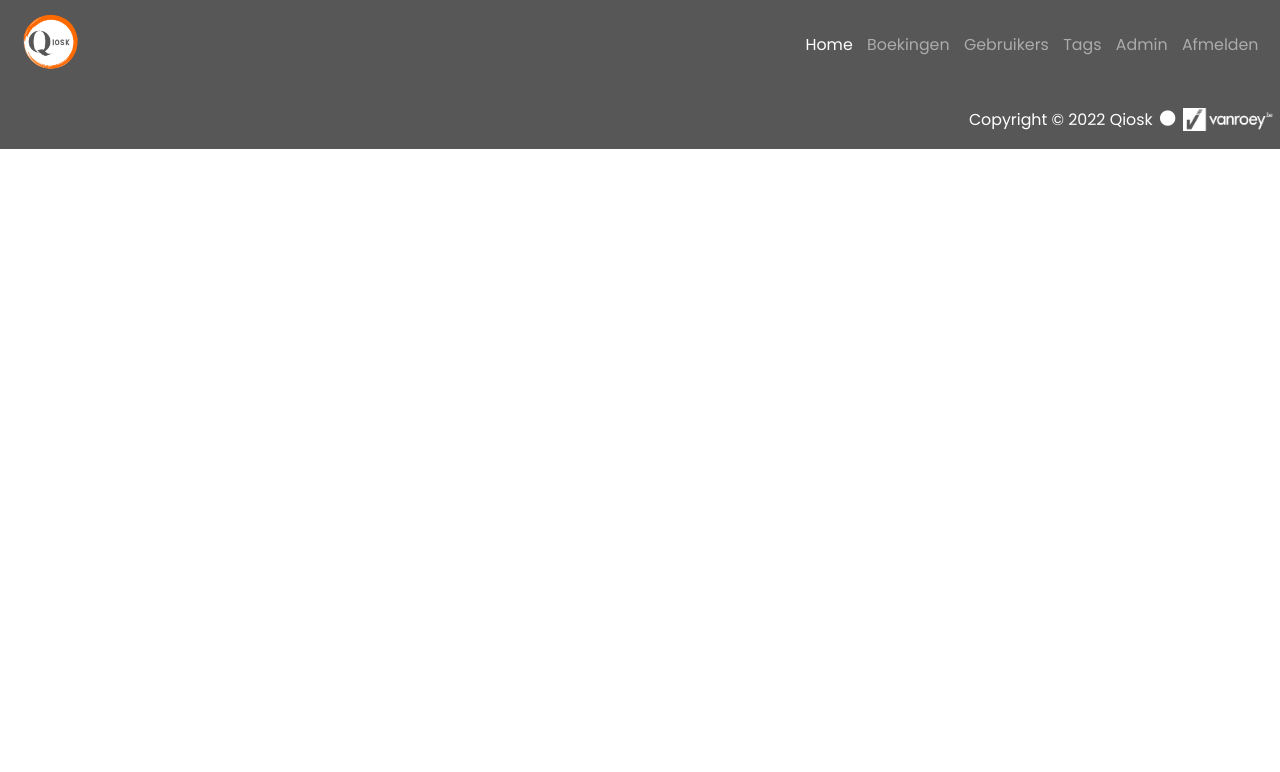
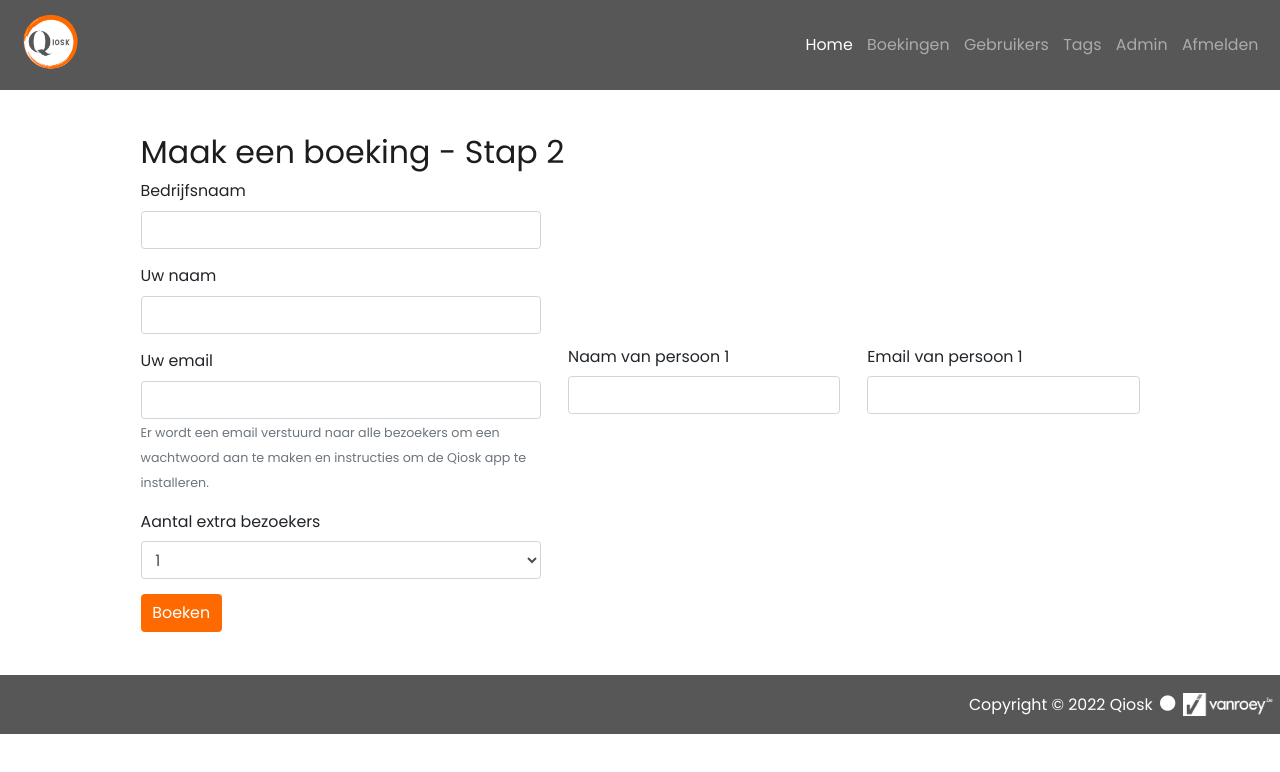
Before and after one commit to RubenBoone/Qiosk-Webapp, an Angular app: page /booking2 in a window 1280 px wide. Before the commit this address led to /. Shown: the top 772 px of the page. Built offline with nearby package versions, Linux system fonts and the light colour scheme.

Commit message:
booking form stap 2

```diff
--- a/src/app/app-routing.module.ts
+++ b/src/app/app-routing.module.ts
@@ -1,11 +1,13 @@
 import { NgModule } from '@angular/core';
 import { RouterModule, Routes } from '@angular/router';
+import { BookingFormComponent } from './booking/booking-form/booking-form.component';
 import { DatePickerComponent } from './booking/date-picker/date-picker.component';
 import { HomeComponent } from './home/home.component';
 
 const routes: Routes = [
   { path: '', component: HomeComponent },
   { path: 'booking', component: DatePickerComponent },
+  { path: 'booking2', component: BookingFormComponent },
 ];
 
 @NgModule({
--- a/src/app/booking/booking-form/booking-form.component.html
+++ b/src/app/booking/booking-form/booking-form.component.html
@@ -1 +1,45 @@
-<p>booking-form works!</p>
+<div class="container my-5">
+  <h2>Maak een boeking - Stap 2</h2>
+    <form class="row">
+      <div class="col-md-5 col-sm-12">
+      <div class="mb-3">
+        <label for="company" class="form-label">Bedrijfsnaam</label>
+        <input type="text" class="form-control" id="company" aria-describedby="company">
+      </div>
+      <div class="mb-3">
+        <label for="name" class="form-label">Uw naam</label>
+        <input type="text" class="form-control" id="name">
+      </div>
+      <div class="mb-3">
+        <label for="email" class="form-label">Uw email</label>
+        <input type="email" class="form-control" id="email">
+        <small class="text-muted">Er wordt een email verstuurd naar alle bezoekers om een wachtwoord aan te maken en instructies om de Qiosk app te installeren.</small>
+      </div>
+      <div class="mb-3">
+        <label for="numberOfPersons" class="form-label">Aantal extra bezoekers</label>
+        <select name="numberOfPersons" id="numberOfPersons"  class="form-control">
+          <option value="1">1</option>
+          <option value="2">2</option>
+          <option value="3">3</option>
+          <option value="4">4</option>
+          <option value="5">5</option>
+        </select>
+    </div>
+  </div>
+  <div class="col-md-7 col-sm-12 d-flex align-items-center">
+    <div class="row">
+      <div class="mb-3 col-md-6 col-sm-12">
+        <label for="name" class="form-label">Naam van persoon 1</label>
+        <input type="text" class="form-control" id="name">
+      </div>
+      <div class="mb-3 col-md-6 col-sm-12">
+        <label for="email" class="form-label">Email van persoon 1</label>
+        <input type="email" class="form-control" id="email">
+      </div>
+    </div>
+  </div>
+  <div class="col-md-6 col-sm-12">
+    <button type="submit" class="btn btn-secondary">Boeken</button>
+  </div>
+  </form>
+</div>
```
